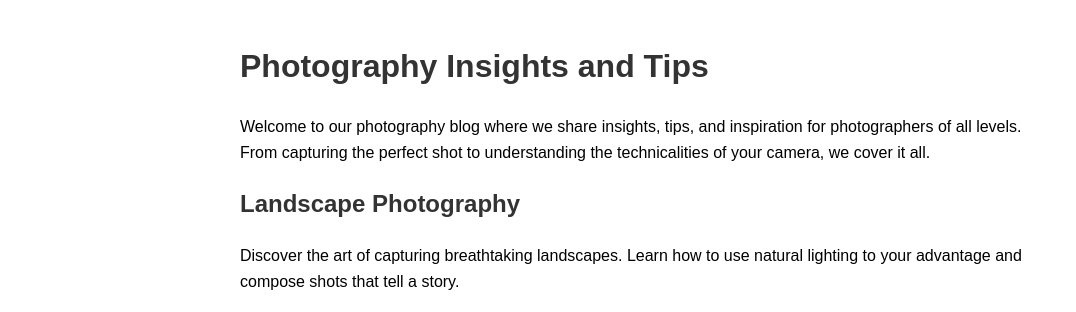
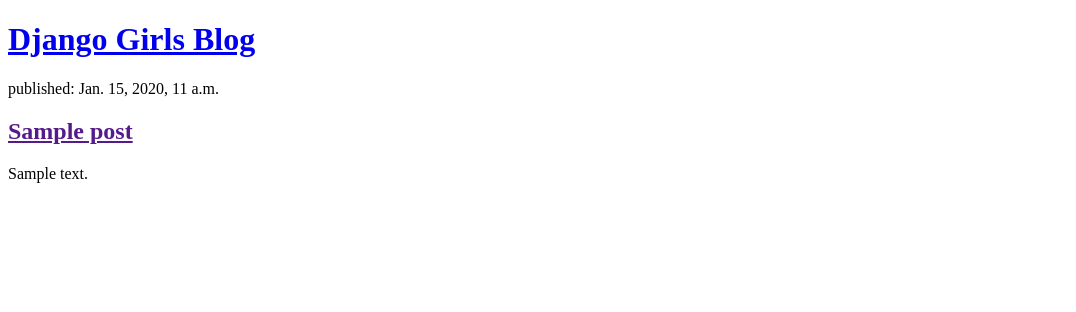
Before and after one commit to WangBo-YL/django, a Django app: template blog/templates/blog/post_list.html in a window 1280 px wide. Shown: the top 312 px of the page, without its empty margins (0-1076 px from the left). After the commit the page ends 183 px from the top, so only its background shows below. Run offline with Django 3.2, Linux system fonts and the light colour scheme; the template is opened without the code that fills it: values that come from a table or form of the project are taken from there, others are empty; tables that the repository leaves empty hold one stand-in row (values such as "Sample post").

Commit message:
Modified templates to display posts from database

```diff
--- a/blog/templates/blog/post_list.html
+++ b/blog/templates/blog/post_list.html
@@ -1,58 +1,14 @@
 <!DOCTYPE html>
-<html lang="en">
-<head>
-    <meta charset="UTF-8">
-    <meta name="viewport" content="width=device-width, initial-scale=1.0">
-    <title>Photography Insights and Tips</title>
-    <style>
-        body {
-            font-family: Arial, sans-serif;
-            margin: 0;
-            padding: 0;
-            line-height: 1.6;
-        }
-        .container {
-            max-width: 800px;
-            margin: auto;
-            padding: 20px;
-        }
-        img {
-            max-width: 100%;
-            height: auto;
-            margin-top: 10px;
-        }
-        h1, h2 {
-            color: #333;
-        }
-        p {
-            margin: 10px 0;
-        }
-    </style>
-</head>
-<body>
-    <div class="container">
-        <h1>Photography Insights and Tips</h1>
-        <p>Welcome to our photography blog where we share insights, tips, and inspiration for photographers of all levels. From capturing the perfect shot to understanding the technicalities of your camera, we cover it all.</p>
+<html>
+    <header>
+        <h1><a href="/">Django Girls Blog</a></h1>
+    </header>
 
-        <h2>Landscape Photography</h2>
-        <p>Discover the art of capturing breathtaking landscapes. Learn how to use natural lighting to your advantage and compose shots that tell a story.</p>
-        <img src="placeholder" alt="Landscape Photography Placeholder">
-
-        <h2>Portrait Photography</h2>
-        <p>Portrait photography is all about capturing the essence of a person. Learn tips on lighting, background selection, and how to make your subject feel comfortable.</p>
-        <img src="placeholder" alt="Portrait Photography Placeholder">
-
-        <h2>Street Photography</h2>
-        <p>Street photography offers a glimpse into the everyday life of people. Learn how to capture candid moments without disrupting the natural flow of your surroundings.</p>
-        <img src="placeholder" alt="Street Photography Placeholder">
-
-        <h2>Wildlife Photography</h2>
-        <p>Wildlife photography requires patience and skill. Discover techniques for capturing animals in their natural habitat, focusing on timing and safety.</p>
-        <img src="placeholder" alt="Wildlife Photography Placeholder">
-
-        <h2>Night Photography</h2>
-        <p>Night photography presents unique challenges and opportunities. Learn about long exposure techniques, and how to capture stunning images under low light conditions.</p>
-        <img src="placeholder" alt="Night Photography Placeholder">
-    </div>
-</body>
+    {% for post in posts %}
+        <article>
+            <time>published: {{ post.published_date }}</time>
+            <h2><a href="">{{ post.title }}</a></h2>
+            <p>{{ post.text|linebreaksbr }}</p>
+        </article>
+    {% endfor %}
 </html>
--- a/blog/views.py
+++ b/blog/views.py
@@ -1,5 +1,8 @@
 from django.shortcuts import render
+from django.utils import timezone
+from .models import Post
 
 # Create your views here.
 def post_list(request):
-    return render(request, 'blog/post_list.html', {})
+    posts = Post.objects.filter(published_date_lte = timezone.now()).order_by('published_date')
+    return render(request, 'blog/post_list.html', {'posts': posts})
```
